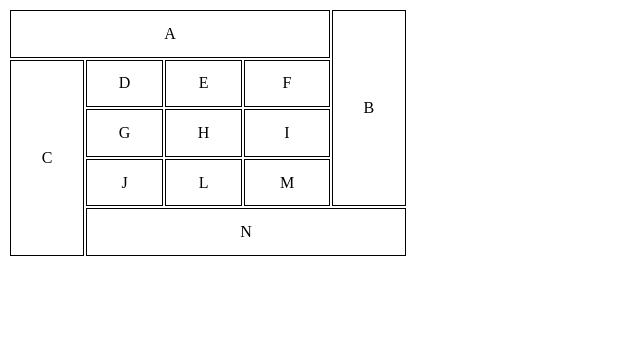
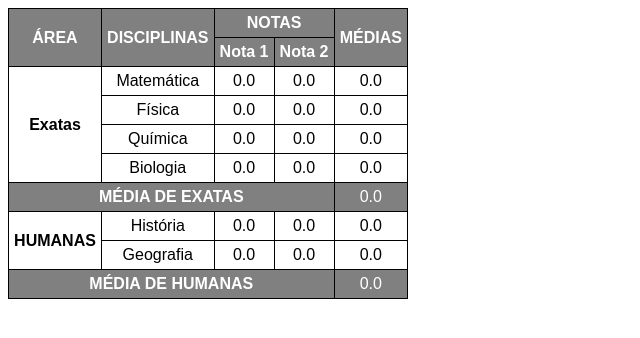
Before and after one commit to Carlos-sh4/praticando-Websites, a plain HTML site: page Fácil/5/table.html in a window 1280 px wide. Shown: the whole page, without its empty margins (0-640 px from the left). Drawn offline with Linux system fonts and the light colour scheme.

Commit message:
mexendo em mais tabelas

```diff
--- a/Fácil/5/table.html
+++ b/Fácil/5/table.html
@@ -6,43 +6,100 @@
     <title>Mesclagem de Células</title>
     <style>
 
+        body{
+            font-family:Arial, Helvetica, sans-serif ;
+        }
+
         table{
             width: 400px;
             height: 250px;
+            border-collapse: collapse;
         }
 
-        td{
+        th, td{
             border: 1px solid black;
             padding: 5px;
             text-align: center;
+        }
+
+        th, .ex2{
+            background-color: gray;
+            color: white;
+        }
+
+        .ex{
+            background-color: white;
+            color: black;
+            font-weight: bold;
         }
     </style>
 </head>
 <body>
     <table>
+        <thead>
             <tr>
-            <td colspan="4">A</td>
-            <td rowspan="4">B</td>
+                <th rowspan="2" scope="col">ÁREA</th>
+                <th rowspan="2" scope="col">DISCIPLINAS</th>
+                <th colspan="2" scope="colgroup">NOTAS</th>
+                <th rowspan="2" scope="col">MÉDIAS</th>
 
             </tr>
-            <td rowspan="4">C</td>
-            <td>D</td>
-            <td>E</td>
-            <td>F</td>
             <tr>
-            <td>G</td>
-            <td>H</td>
-            <td>I</td>
+                <th scope="col">Nota 1</th>
+                <th scope="col">Nota 2</th>
+            </tr>
+        </thead>
+
+        <tbody>
+            <tr>
+                <th rowspan="4" class="ex" scope="rowgroup">Exatas</th>
+                <td>Matemática</td>
+                <td>0.0</td>
+                <td>0.0</td>
+                <td>0.0</td>
             </tr>
 
             <tr>
-            <td>J</td>
-            <td>L</td>
-            <td>M</td>
+                <td>Física</td>
+                <td>0.0</td>
+                <td>0.0</td>
+                <td>0.0</td>
             </tr>
             <tr>
-            <td colspan="4">N</td>
+                <td>Química</td>
+                <td>0.0</td>
+                <td>0.0</td>
+                <td>0.0</td>
             </tr>
+            <tr>
+                <td>Biologia</td>
+                <td>0.0</td>
+                <td>0.0</td>
+                <td>0.0</td>
+            </tr>
+            <tr>
+                <th colspan="4" scope="row">MÉDIA DE EXATAS</th>
+                <td class="ex2">0.0</td>
+            </tr>
+            <tr>
+                <th rowspan="2" class="ex" scope="rowgroup">HUMANAS</th>
+                <td>História</td>
+                <td>0.0</td>
+                <td>0.0</td>
+                <td>0.0</td>
+            </tr>
+            <tr>
+                <td>Geografia</td>
+                <td>0.0</td>
+                <td>0.0</td>
+                <td>0.0</td>
+            </tr>
+            <tr>
+                <th colspan="4" scope="row">MÉDIA DE HUMANAS</th>
+                <td class="ex2">0.0</td>
+            </tr>
+        </tbody>
+
 
     </table>
 </body>
```
Lines whose indentation alone changed are shown as unchanged.
